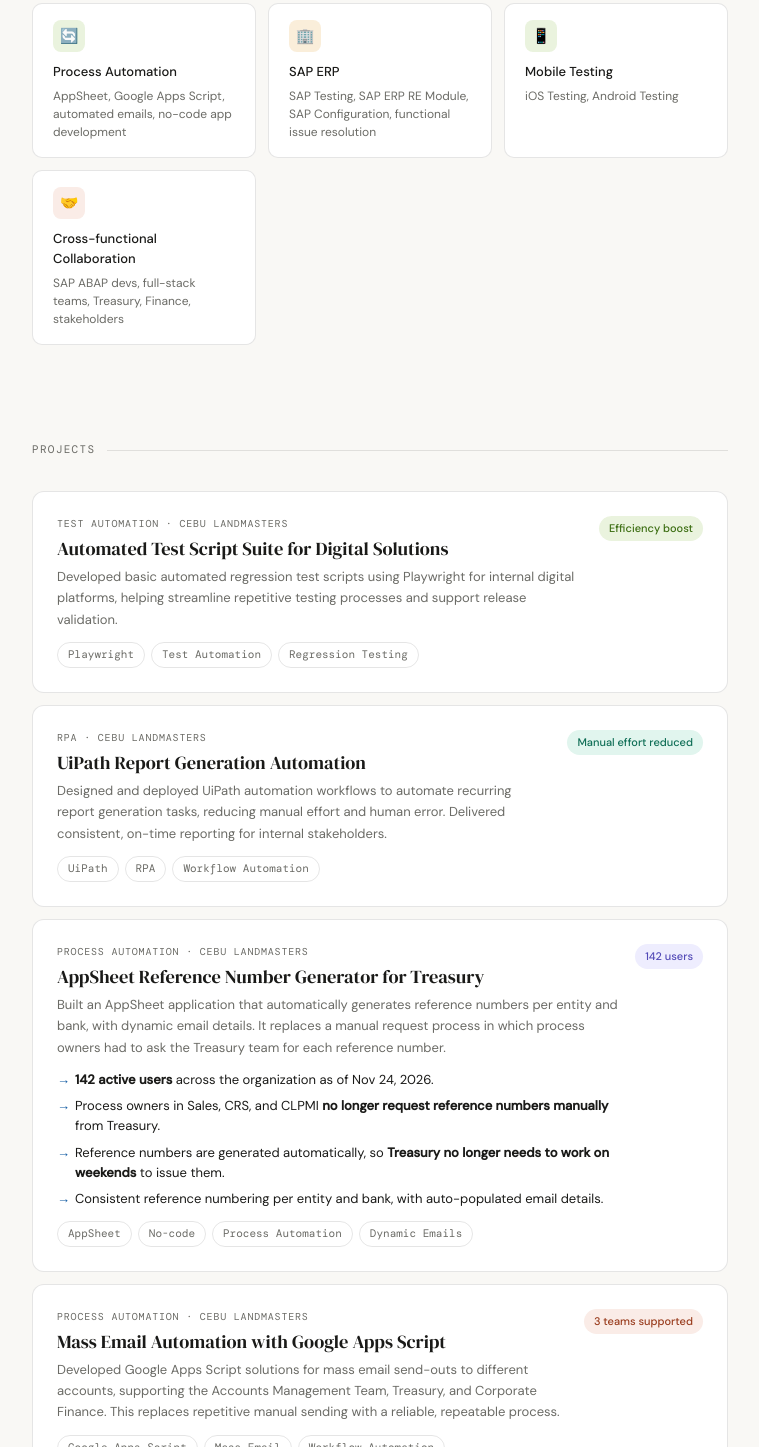
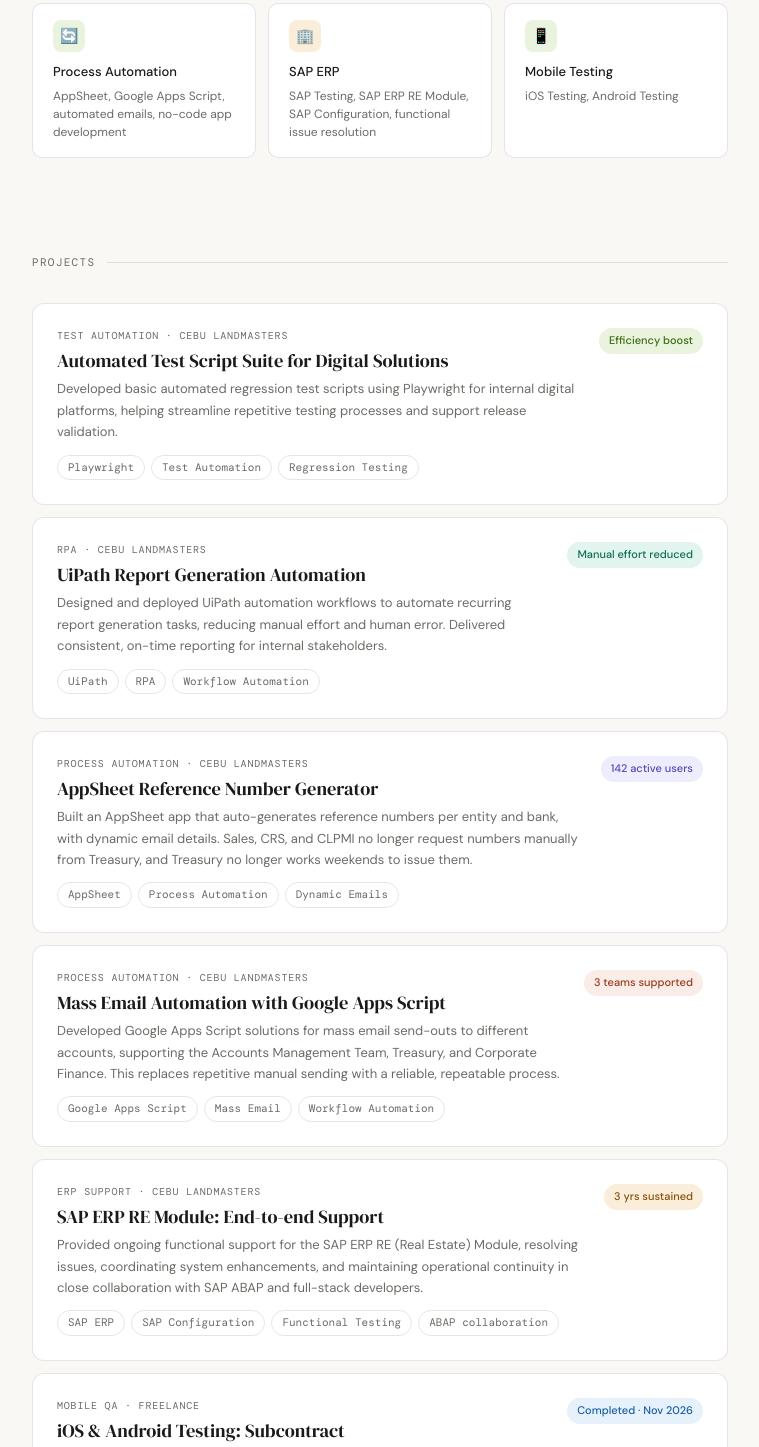
Before and after one commit to Potatofrs/potatofrs.github.io, a plain HTML site: page index.html in a window 1280 px wide. Shown: the part 1769-3216 px from the top of the page, without its empty margins (260-1019 px from the left). Drawn offline with nearby package versions, Linux system fonts and the light colour scheme.

Commit message:
Update index.html

```diff
--- a/index.html
+++ b/index.html
@@ -245,11 +245,6 @@
       <div class="skill-name">Mobile Testing</div>
       <div class="skill-tools">iOS Testing, Android Testing</div>
     </div>
-    <div class="skill-card">
-      <div class="skill-icon" style="background:var(--coral-soft);color:var(--coral);">🤝</div>
-      <div class="skill-name">Cross-functional Collaboration</div>
-      <div class="skill-tools">SAP ABAP devs, full-stack teams, Treasury, Finance, stakeholders</div>
-    </div>
   </div>
 </section>
 
@@ -288,22 +283,15 @@
     <div class="project-card">
   <div>
     <div class="project-type">PROCESS AUTOMATION · CEBU LANDMASTERS</div>
-        <div class="project-name">AppSheet Reference Number Generator for Treasury</div>
-        <div class="project-desc">Built an AppSheet application that automatically generates reference numbers per entity and bank, with dynamic email details. It replaces a manual request process in which process owners had to ask the Treasury team for each reference number.</div>
-        <ul class="project-impact">
-          <li><strong>142 active users</strong> across the organization as of Nov 24, 2026.</li>
-          <li>Process owners in Sales, CRS, and CLPMI <strong>no longer request reference numbers manually</strong> from Treasury.</li>
-          <li>Reference numbers are generated automatically, so <strong>Treasury no longer needs to work on weekends</strong> to issue them.</li>
-          <li>Consistent reference numbering per entity and bank, with auto-populated email details.</li>
-        </ul>
+    <div class="project-name">AppSheet Reference Number Generator</div>
+    <div class="project-desc">Built an AppSheet app that auto-generates reference numbers per entity and bank, with dynamic email details. Sales, CRS, and CLPMI no longer request numbers manually from Treasury, and Treasury no longer works weekends to issue them.</div>
     <div class="project-tags">
       <span class="tag">AppSheet</span>
-          <span class="tag">No-code</span>
       <span class="tag">Process Automation</span>
       <span class="tag">Dynamic Emails</span>
     </div>
   </div>
-      <span class="project-badge badge-purple">142 users</span>
+  <span class="project-badge badge-purple">142 active users</span>
 </div>
 
     <div class="project-card">
```
Lines whose indentation alone changed are shown as unchanged.
